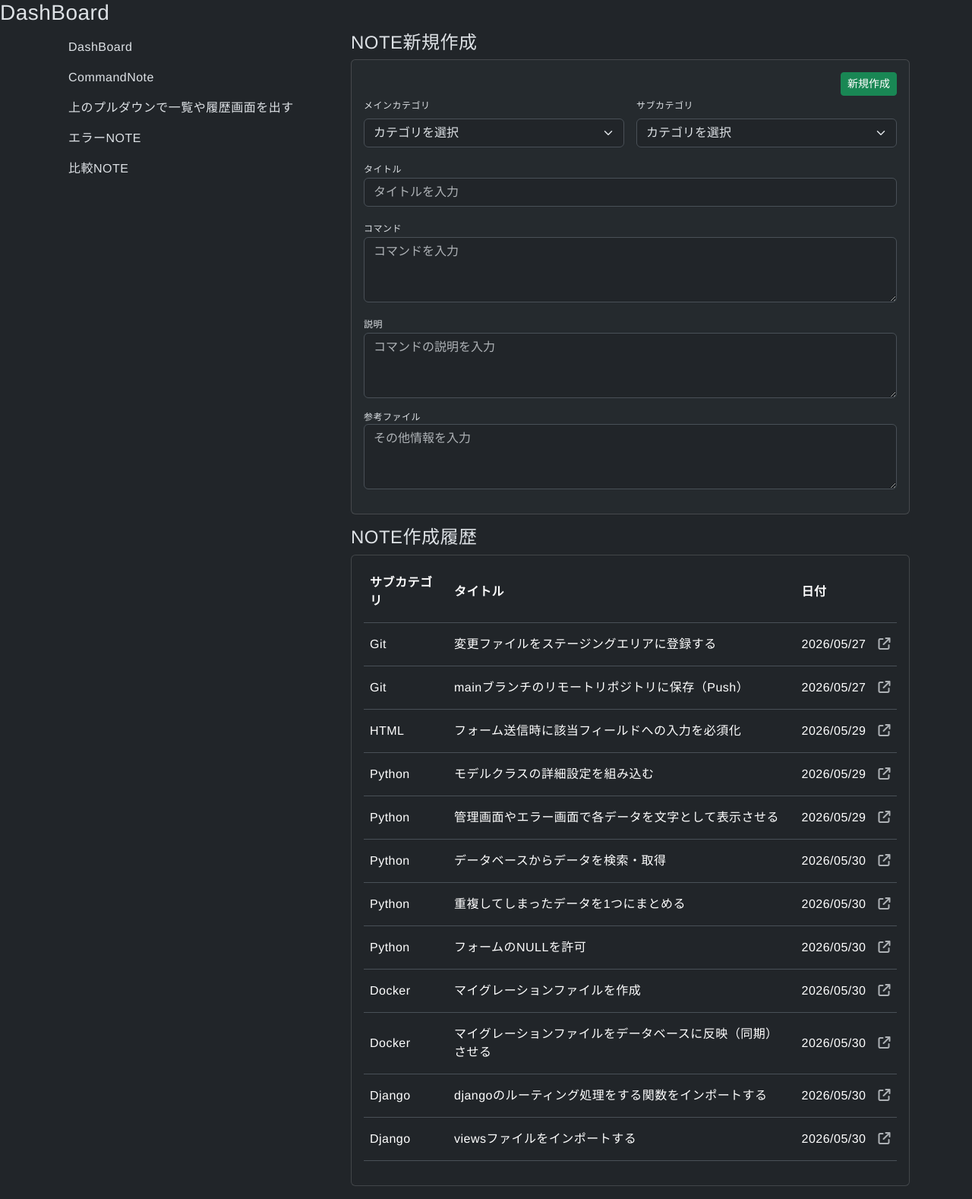
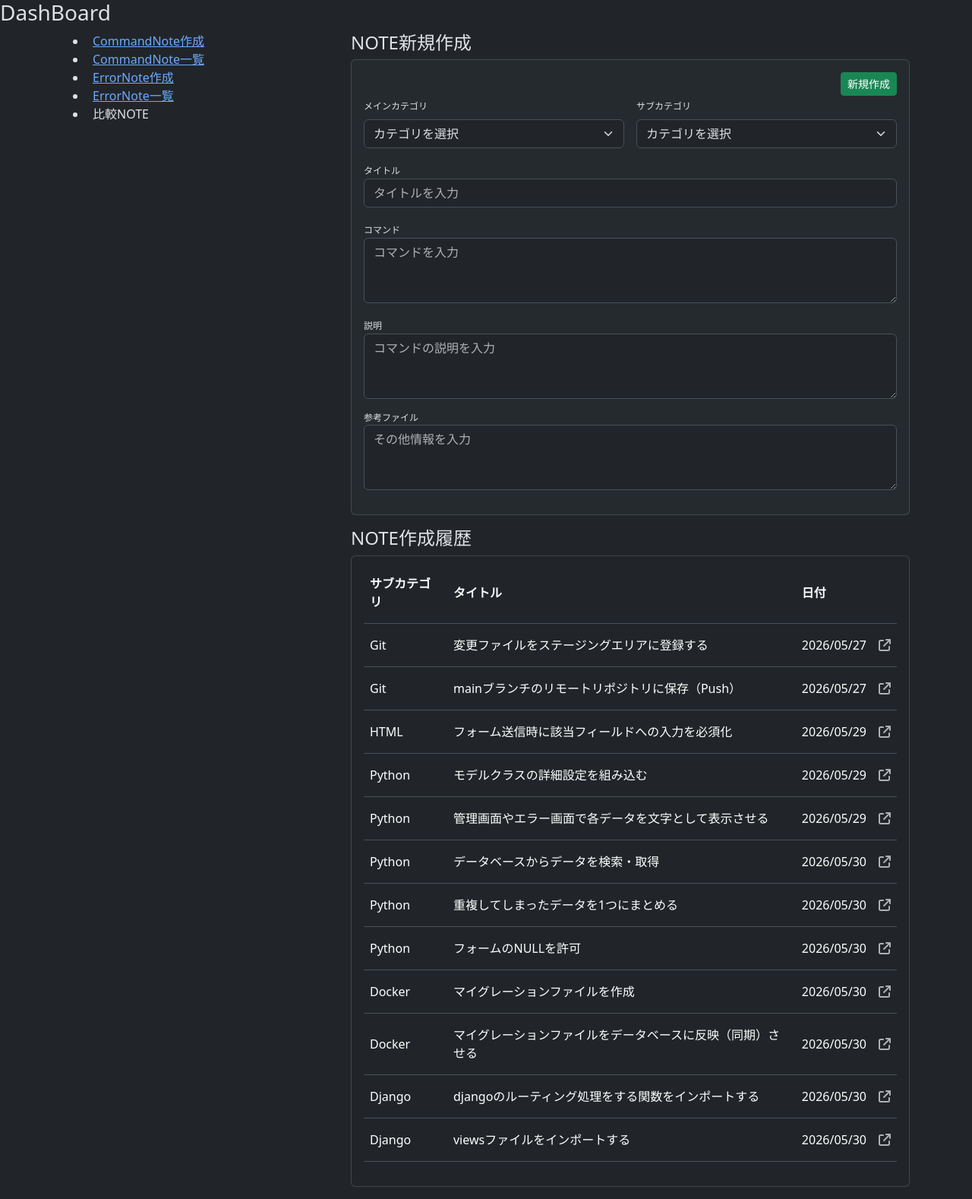
Before and after one commit to MSKnoGHB/brainput, a Django app: page / in a window 1280 px wide. Shown: the whole page at 76% size. Run offline with Django 5.2, Linux system fonts and the light colour scheme; data comes from the database, SQL or seed files in the repository.

Commit message:
add: create shared static and template directories for common files

```diff
--- a/Brainput/urls.py
+++ b/Brainput/urls.py
@@ -20,5 +20,7 @@
 
 urlpatterns = [
     path('admin/', admin.site.urls),
-    path('', include('notebook.urls'))
+    path('', include('notebook.urls')),
+    path('errornote/', include('errornote.urls')),
+
 ]
--- a/errornote/templates/errornote/base.html
+++ b/errornote/templates/errornote/base.html
@@ -6,6 +6,7 @@
   <meta name="viewport" content="width=device-width, initial-scale=1.0">
   <title>Brainput</title>
 
+  <link rel="stylesheet" href="(% static 'css/common.css'%)">
   <link rel="stylesheet" href="{% static 'errornote/css/style.css' %}" >
   <link rel="stylesheet" href="https://cdnjs.cloudflare.com/ajax/libs/font-awesome/6.5.1/css/all.min.css" >
   <link rel="stylesheet" href="https://cdn.jsdelivr.net/npm/bootstrap@5.3.8/dist/css/bootstrap.min.css" >
--- a/errornote/templates/errornote/create.html
+++ b/errornote/templates/errornote/create.html
@@ -1,6 +1,6 @@
 {% extends 'errornote/base.html' %}
 {% block content %}
 
-  {% include 'notebook/_sidebar.html' %}
+  {% include '_sidebar.html' %}
 
 {% endblock %}
--- a/errornote/templates/errornote/index.html
+++ b/errornote/templates/errornote/index.html
@@ -1,6 +1,6 @@
 {% extends 'errornote/base.html' %}
 {% block content %}
 
-  {% include 'notebook/_sidebar.html' %}
+  {% include '_sidebar.html' %}
 
 {% endblock %}
--- a/errornote/templates/errornote/show.html
+++ b/errornote/templates/errornote/show.html
@@ -1,6 +1,6 @@
 {% extends 'errornote/base.html' %}
 {% block content %}
 
-  {% include 'notebook/_sidebar.html' %}
+  {% include '_sidebar.html' %}
 
 {% endblock %}
--- a/errornote/templates/errornote/update.html
+++ b/errornote/templates/errornote/update.html
@@ -1,6 +1,6 @@
 {% extends 'errornote/base.html' %}
 {% block content %}
 
-  {% include 'notebook/_sidebar.html' %}
+  {% include '_sidebar.html' %}
 
 {% endblock %}
--- a/errornote/urls.py
+++ b/errornote/urls.py
@@ -5,9 +5,8 @@
 
 #Djangではnewをcreateに、editをupdateに統合する方法が主流らしい
 urlpatterns = [
-  path('', views.dashboard, name='dashboard'),
   path('index/', views.index, name='index'),
-  path('create/', views.create, name='create'),
+  path('', views.create, name='create'),
   path('<int:id>/show/', views.show, name='show'),
   path('<int:id>/update/', views.update, name='update'),
   path('<int:id>/destroy/', views.destroy, name='destroy')
--- a/notebook/static/notebook/css/style.css
+++ b/notebook/static/notebook/css/style.css
@@ -1,12 +1,3 @@
-body {
-  font-family: "Helvetica Neue", Arial, "Hiragino Kaku Gothic ProN", "Hiragino Sans", "Noto Sans JP", Meiryo, sans-serif !important;
-  font-size: 16px;
-  line-height: 1.75;
-  letter-spacing: 0.03em;
-  color: #333333;
-  background-color: #fcfcfc;
-}
-
 #copy-message {
   display: none;
 }
@@ -34,25 +25,3 @@
 .note-updated-at {
   font-size: 0.75em;
 }
-
-.sidebar-menu{
-  list-style: none;
-  margin: 0;
-  padding: 0;
-
-}
-
-.sidebar-menu :hover{
-  background-color: rgba(146, 239, 120, 0.2);
-  border-radius: 4px;
-  transition: all 0.3s ease;
-}
-
-.sidebar-item a{
-  text-decoration: none;
-  color: inherit;
-}
-
-.sidebar-label{
-  display: block;
-}
--- a/notebook/templates/notebook/base.html
+++ b/notebook/templates/notebook/base.html
@@ -6,6 +6,7 @@
   <meta name="viewport" content="width=device-width, initial-scale=1.0">
   <title>Brainput</title>
 
+  <link rel="stylesheet" href="(% static 'css/common.css'%)">
   <link rel="stylesheet" href="{% static 'notebook/css/style.css' %}" >
   <link rel="stylesheet" href="https://cdnjs.cloudflare.com/ajax/libs/font-awesome/6.5.1/css/all.min.css" >
   <link rel="stylesheet" href="https://cdn.jsdelivr.net/npm/bootstrap@5.3.8/dist/css/bootstrap.min.css" >
--- a/notebook/templates/notebook/dashboard.html
+++ b/notebook/templates/notebook/dashboard.html
@@ -7,7 +7,7 @@
 
         <div class="row">
           <div class="col-12 col-md-4">
-            {% include 'notebook/_sidebar.html' %}
+            {% include '_sidebar.html' %}
           </div>
           <div class="col-12 col-md-8">
             <h4>NOTE新規作成</h4>
--- a/notebook/templates/notebook/edit.html
+++ b/notebook/templates/notebook/edit.html
@@ -7,7 +7,7 @@
 
         <div class="row">
           <div class="'col-12 col-md-4">
-            {% include 'notebook/_sidebar.html' %}
+            {% include '_sidebar.html' %}
           </div>
 
           <div class="'col-12 col-md-8">
--- a/notebook/templates/notebook/index.html
+++ b/notebook/templates/notebook/index.html
@@ -7,7 +7,7 @@
 
         <div class="row">
           <div class="'col-12 col-md-4">
-            {% include 'notebook/_sidebar.html' %}
+            {% include '_sidebar.html' %}
           </div>
 
           <div class="'col-12 col-md-8">
--- a/notebook/templates/notebook/show.html
+++ b/notebook/templates/notebook/show.html
@@ -7,7 +7,7 @@
 
         <div class="row">
           <div class="'col-12 col-md-4">
-            {% include 'notebook/_sidebar.html' %}
+            {% include '_sidebar.html' %}
           </div>
 
           <div class="'col-12 col-md-8">
--- a/notebook/templates/notebook/_sidebar.html
+++ b/templates/_sidebar.html
@@ -1,19 +1,23 @@
 <ul class="sidebar-menu">
   <li class="sidebar-item">
     <a href="{% url 'notebook:dashboard' %}">
-      <span class="sidebar-label p-2">DashBoard</span>
+      <span class="sidebar-label p-2">CommandNote作成</span>
     </a>
   </li>
   <li class="sidebar-item">
     <a href="{% url 'notebook:index' %}">
-      <span class="sidebar-label p-2">CommandNote</span>
+      <span class="sidebar-label p-2">CommandNote一覧</span>
     </a>
   </li>
   <li class="sidebar-item">
-    <span class="sidebar-label p-2">上のプルダウンで一覧や履歴画面を出す</span>
+    <a href="{% url 'errornote:create' %}">
+      <span class="sidebar-label p-2">ErrorNote作成</span>
+    </a>
   </li>
   <li class="sidebar-item">
-    <span class="sidebar-label p-2">エラーNOTE</span>
+    <a href="{% url 'errornote:index' %}">
+      <span class="sidebar-label p-2">ErrorNote一覧</span>
+    </a>
   </li>
   <li class="sidebar-item">
     <span class="sidebar-label p-2">比較NOTE</span>
```
Also changed, not shown: Brainput/settings.py (+10 -1 lines), static/css/common.css (added, +30 -0 lines).
